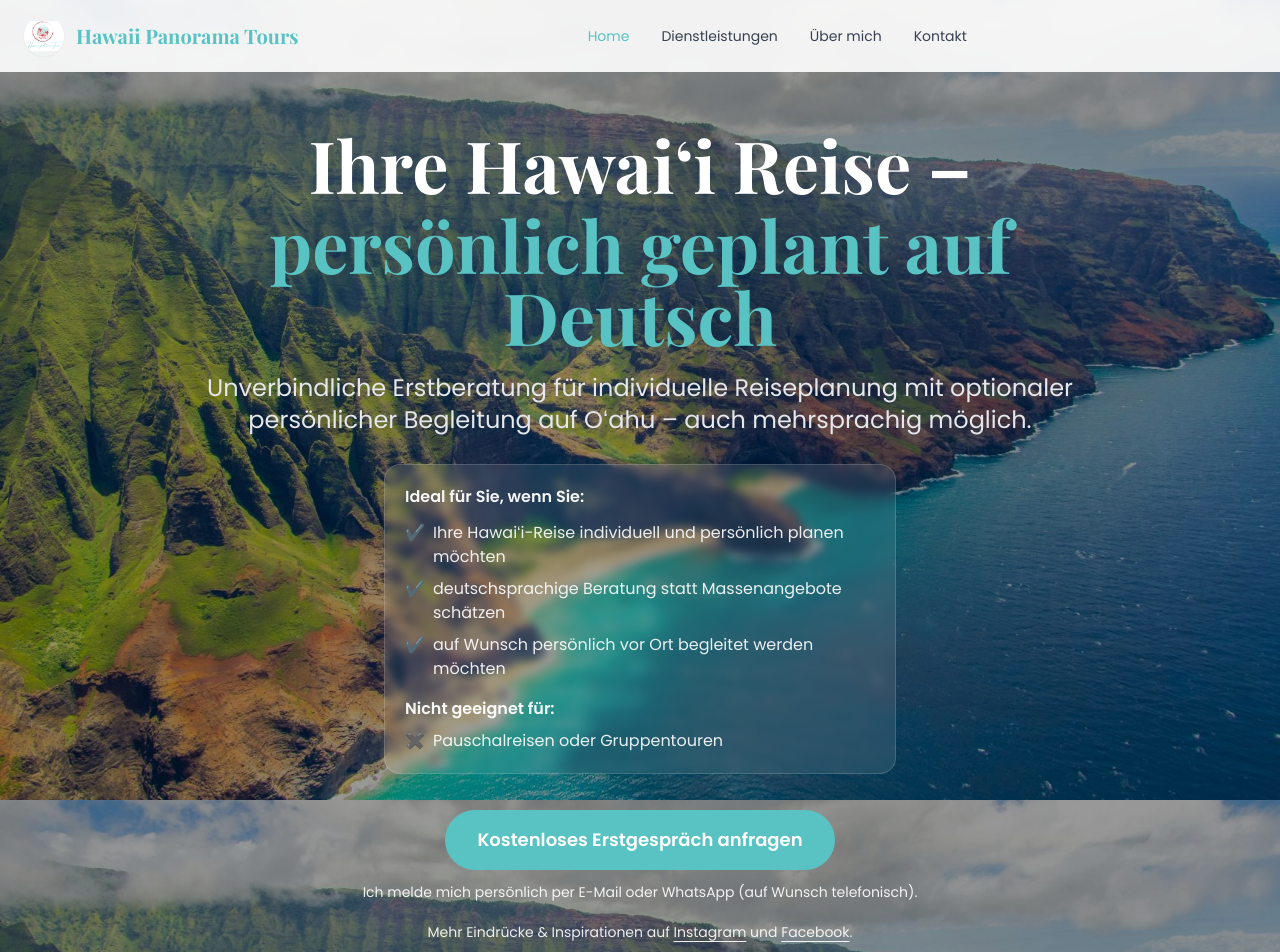
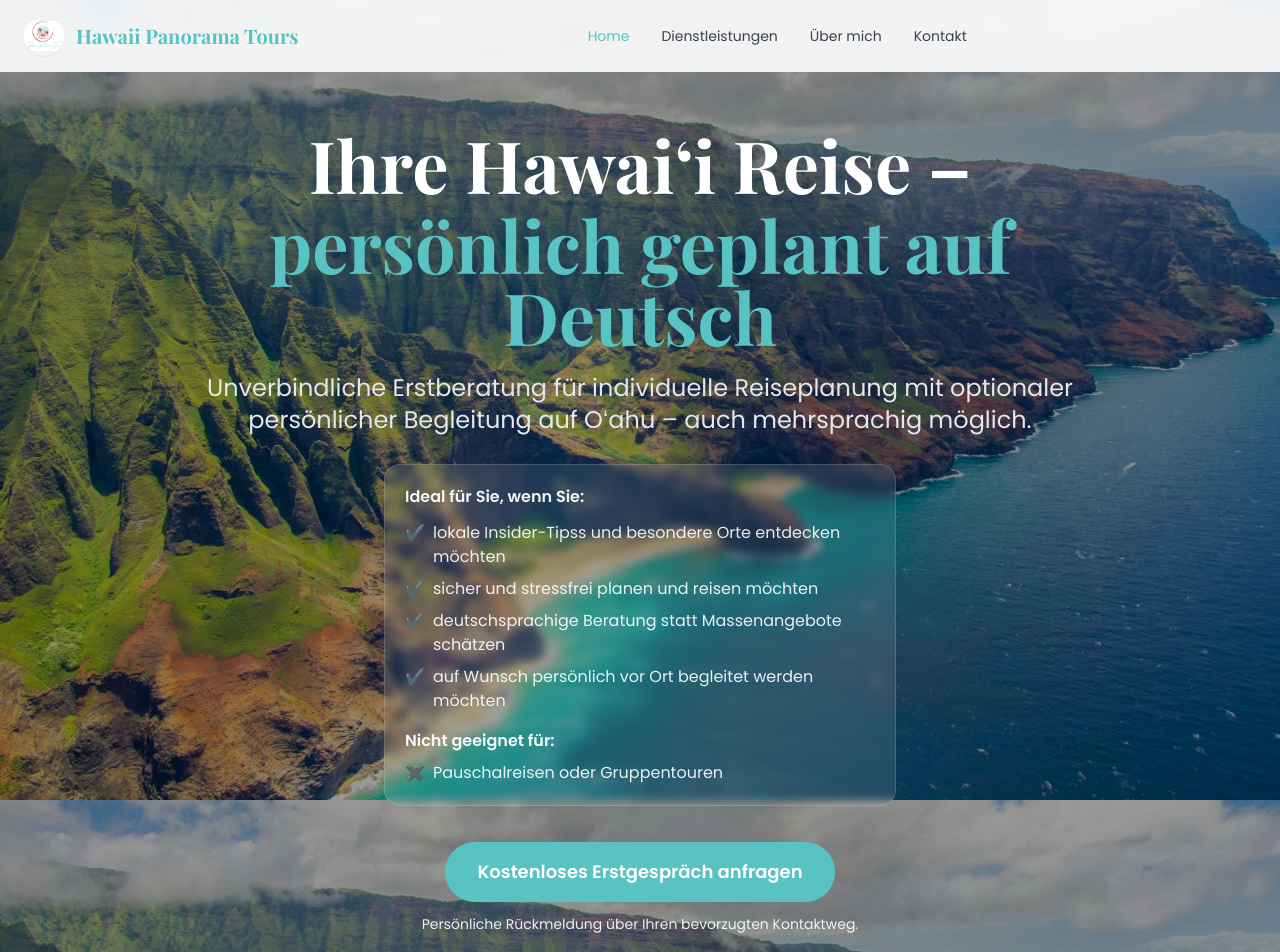
Before and after one commit to hawaiipanoramatours-prog/hawaiipanoramatours, a React (Vite) app: page / in a window 1280 px wide. Shown: the top 952 px of the page. Built offline with nearby package versions, Linux system fonts and the light colour scheme.

Commit message:
Update Sections.impl.jsx

```diff
--- a/src/components/Sections.impl.jsx
+++ b/src/components/Sections.impl.jsx
@@ -11,7 +11,8 @@ export function Hero({ content, lang }) {
     de: {
       title: 'Ideal für Sie, wenn Sie:',
       good: [
-        'Ihre Hawaiʻi-Reise individuell und persönlich planen möchten',
+        'lokale Insider-Tipss und besondere Orte entdecken möchten',
+        'sicher und stressfrei planen und reisen möchten',
         'deutschsprachige Beratung statt Massenangebote schätzen',
         'auf Wunsch persönlich vor Ort begleitet werden möchten',
       ],
@@ -124,7 +125,7 @@ export function Hero({ content, lang }) {
             <p className="mt-3 font-poppins text-xs md:text-sm text-white/90">
               {lang === 'en'
                 ? 'I’ll personally get back to you via email or WhatsApp (phone call on request).'
-                : 'Ich melde mich persönlich per E-Mail oder WhatsApp (auf Wunsch telefonisch).'}
+                : 'Persönliche Rückmeldung über Ihren bevorzugten Kontaktweg.'}
             </p>
 
             {/* ✅ Social-Links darunter */}
```
